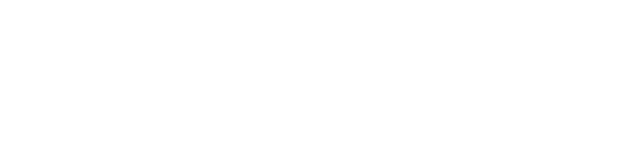
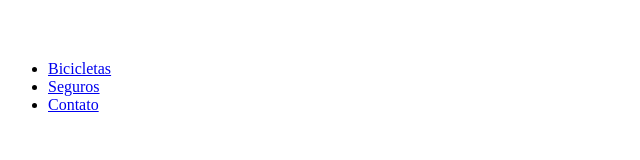
Before and after one commit to RobsonHVAguiar/bikcraft, a plain HTML site: page index.html in a window 1280 px wide. Shown: the whole page, without its empty margins (0-640 px from the left). Drawn offline with Linux system fonts and the light colour scheme.

Commit message:
criação do Header

```diff
--- a/index.html
+++ b/index.html
@@ -9,7 +9,16 @@
 </head>
 
 <body>
-
+  <header>
+    <img src="./img/bikcraft.svg" alt="Bikcraft">
+    <nav aria-label="primaria">
+      <ul>
+        <li><a href="./bicicletas.html">Bicicletas</a></li>
+        <li><a href="./seguros.html">Seguros</a></li>
+        <li><a href="./contato.html">Contato</a></li>
+      </ul>
+    </nav>
+  </header>
 </body>
 
 </html>
```
